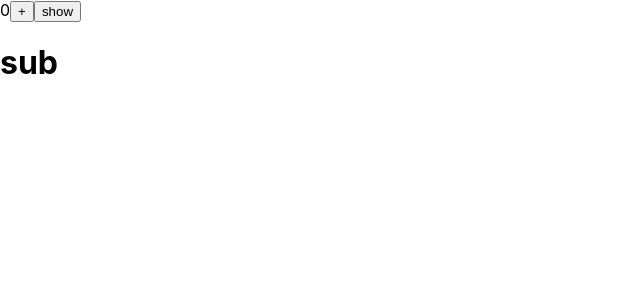
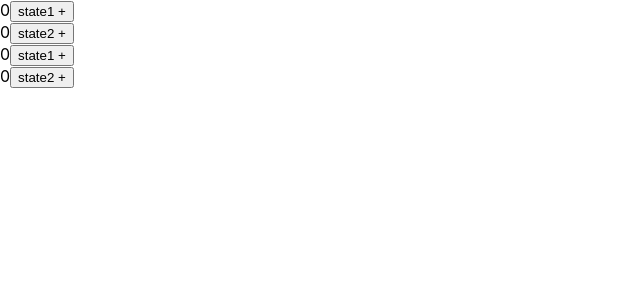
Before and after one commit to imwkdrh/react-20240709, a React (Create React App) app: page / in a window 1280 px wide. Shown: the top 300 px of the page, without its empty margins (0-640 px from the left). Built offline with nearby package versions, Linux system fonts and the light colour scheme.

Commit message:
2024-08-27 14:41

```diff
--- a/src/App.tsx
+++ b/src/App.tsx
@@ -11,6 +11,8 @@ import EventComponent from './interaction/EventComponent';
 import StateComponent from './interaction/StateComponent';
 import FowardingComponent from './interaction/ForwardingComponent';
 import HookComponent1 from './hook/HookComponent1';
+import HookComponent2 from './hook/HookComponent2';
+import CustomHook from './hook/CustomHook';
 
 function App() {
   return (
@@ -26,7 +28,9 @@ function App() {
       {/* <EventComponent/> */}
       {/* <StateComponent /> */}
       {/* <FowardingComponent /> */}
-      <HookComponent1 />
+      {/* <HookComponent1 /> */}
+      {/* <HookComponent2 /> */}
+      <CustomHook />
     </>
   );
 }
--- /dev/null
+++ b/src/hook/CustomHook.tsx
@@ -0,0 +1,81 @@
+import React, { useEffect, useState } from 'react'
+
+
+// Custom hook :
+// - 리액트에서는 훅 함수의 호출은 반드시 함수형 컴포넌트 코드 블럭에서만 호출 가능
+// - 함수명의 시작을 use로 시작하는 이름으로 작성하여 커스텀 훅 함수를 만들 수 있음
+// - 커스텀 훅에는 다른 훅 함수들이 포함될 수 있음
+
+
+
+
+
+
+
+    const useStateFunction = () => {
+        const [state1, setState1] = useState<number>(0);
+        const [state2, setState2] = useState<number>(0);
+
+
+        useEffect(() => {
+            console.log('state1 변경');
+        }, [state1]);
+
+        useEffect(() => {
+            console.log('state2 변경');
+        }, [state2]);
+        useEffect(() => {
+            console.log('state1 혹은 state2 변경');
+        }, [state1, state2]);
+
+
+        return { state1, state2, setState1, setState2 };
+    }
+
+
+
+
+export default function CustomHook() {
+
+    const { state1, state2, setState1, setState2 } = useStateFunction();
+
+    const onState1Add = () => {
+        setState1(state1 + 1);
+    }
+    const onState2Add = () => {
+        setState2(state2 + 1);
+    }
+
+    return (
+        <div>
+            <div>{state1}
+                <button onClick={onState1Add}>state1 +</button>
+            </div>
+            <div>{state2}
+                <button onClick={onState2Add}>state2 +</button></div>
+            <SubComponent />
+        </div>
+    )
+
+}
+    function SubComponent() {
+
+    const { state1, state2, setState1, setState2 } = useStateFunction();
+
+    const onState1Add = () => {
+        setState1(state1 + 1);
+    }
+    const onState2Add = () => {
+        setState2(state2 + 1);
+    }
+    return (
+        <div>
+            <div>{state1}
+                <button onClick={onState1Add}>state1 +</button>
+            </div>
+            <div>{state2}
+                <button onClick={onState2Add}>state2 +</button></div>
+        </div>
+    )
+
+    };
--- a/src/hook/HookComponent1.tsx
+++ b/src/hook/HookComponent1.tsx
@@ -1,88 +1,94 @@
 import React, { useEffect, useState } from 'react'
-import App from './../App';
-
-
 
 // Hook 함수 :
 // - react에서 컴포넌트의 상태와 생명주기에 따라 특정 작업을 수행하도록 하는 특별한 함수
 // - use로 시작하는 함수
 
-// - hook 함수의 종류
+// hook 함수의 종류
 // - useState : 컴포넌트의 상태 관리를 가능하게 해주는 함수, 상태 생성, 업데이트, 상태에 접근
-// - useEffect : 컴포넌트의 생명 주기에 따라  특정 작업을 수행할 수 있도록 하는 함수, mount, update, unmount에 해당하는 생명주기에 따라 실행
-// - useRef : 특정한 상태를 기억하기 위한 함수, 값이 변경되더라도 렌더링을 수행하고 싶지 않을때 DOM 요소를 기억하고 싶을 때 사용
+// - useEffect : 컴포넌트의 생명주기에 따라 특정 작업을 수행할 수 있도록 하는 함수, mount, update, unmount에 해당하는 생명주기에 따라 실행
+// - useRef : 특정한 상태를 기억하기 위한 함수, 값이 변경되더라도 렌더링을 수행하고 싶지 않을 때, DOM 요소를 기억하고 싶을 때 사용
 // - useContext : 컴포넌트 트리 상에서 전역적으로 상태를 공유하고자 할때 사용하는 함수
-// - useReducer : 상태 로직을 관리하는 함수, 상태 업데이트 로직을 컴포넌트 외부로 옮길 수 있게 하여 코드 관리를 수월하게 도와줌
-// - useCallback : 메모리 내에서 함수를 재사용할 수 있도록 하는 함수, 렌더링 없이 특정 함수를 실행할 수 있게 함.
+// - useReducer : 상태 로직을 관리하는 함수, 상태 업데이트 로직을 컴포넌트 외부로 옮길 수 있게하여 코드 관리를 수월하게 도와줌
+// - useCallback : 메모리 내에서 함수를 재사용할 수 있도록 하는 함수, 렌더링없이 특정 함수를 실행할 수 있게 함
 // - useMemo : 메모리 내에 계산된 값(함수 결과)을 저장하여 함수 재실행 없이 값을 사용할 수 있도록 하는 함수
 
-// hook 함수는 반드시 컴포넌트 코드 블럭 라인에 존재해야함
-// const [state2, setState2] = useState0<number>(0);
-
+// - hook 함수는 반드시 컴포넌트 코드 블럭 라인에 존재해야함
+// const [state2, setState2] = useState<number>(0);
 export default function HookComponent1() {
 
     const [state1, setState1] = useState<number>(0);
-    const [show, setShow] = useState<boolean>(true);
+    const [show, setShow] = useState<boolean>(false);
+
+    // - hook 함수는 반드시 컴포넌트 코드 블럭 라인에 존재해야함
     // const func = () => {
-    //     const [state3, setSate3] = useState<number>(0);
+    //     const [state3, setState3] = useState<number>(0);
     // }
 
-
-    // useEffect -
-    // -  컴포넌트의 생명주기에 따라 특정 함수를 호출하도록 하는 훅 함수
+    // useEffect :
+    // - 컴포넌트의 생명주기에 따라 특정 함수를 호출하도록 하는 훅 함수
     // - mount : 컴포넌트가 처음 화면에 등록되었을 때
-    // - update : 컴포넌트가 상태가 변경되어 리렌더링 되었을 때
-    // - unmount : 컴포넌트가 화면에서 제거될 때
+    // - update : 컴포넌트 상태가 변경되어 리렌더링 되었을 때
+    // - umount : 컴포넌트가 화면에서 제거될 때
     // - useEffect(호출할 콜백 함수, 스코프할 상태 배열);
-    // - 개발 실행 환경에서는 mount - unmount가 한번 실행 되고난 후 mount됨
+    // - 개발 실행 환경에서는 mount - unmount가 한번 실행되고난 후 다시 mount가 됨
 
     const onAddClickHandler = () => {
         setState1(state1 + 1);
-    }
+    };
 
     const onShowClickHandler = () => {
         setShow(!show);
     }
 
-    // mount시에만 실행
-    useEffect(() => { console.log('mount!') }, []);
-    // 스코프할 상태 배열을 지정하지 않은 경우 모든 상태가 바뀔 때 마다 실행됨
-    // useEffect(() => { console.log('두번째 effect!'); setState1(state1+1) });
+    // mount 시에만 실행
+    useEffect(() => {
+        // console.log('mount!');
+    }, []);
 
-    // 스코프할 상태 배열에 상태를 지정하면 지정한 상태가 바뀔때마다 함수가 호출됨
+    // 스코프할 상태 배열을 지정하지 않은 경우 모든 상태가 바뀔때마다 실행됨
+    // useEffect(() => {
+    //     console.log('두번째 effect');
+    //     setState1(state1 + 1);
+    // });
+
+    // 스코프할 상태 배열에 상태를 지정하면 지정한 상태가 바뀔때 마다 함수가 호출됨
     useEffect(() => {
-        // 스코프할 상태 배열에 지정한 상태를 해당 effect에서 변경하면 무한 호출됨
-        /*setState1(state1 + 1);*/
-        console.log('state1 상태 변경!')
+        // 스코프할 상태 배열에 지정한 상태를 해당 effect에서 변경하면 무한 호출 됨
+        // setState1(state1 + 1);
+        // console.log('state1 상태 변경!');
     }, [state1]);
 
     // 스코프할 상태 배열에 두 개 이상의 상태를 지정할 수 있음
     // 배열에 포함된 상태 중 하나라도 변경되면 effect가 발생
-    useEffect(() => { console.log('state1 혹은 show가 변경됨') }, [state1, show])
+    useEffect(() => {
+        // console.log('state1 혹은 show가 변경됨');
+    }, [state1, show]);
+
     return (
         <div>
             {state1}
-            <button onClick={(onAddClickHandler)}>+</button>
-            <button onClick={(onShowClickHandler)}>show</button>
+            <button onClick={onAddClickHandler}>+</button>
+            <button onClick={onShowClickHandler}>show</button>
             {show && <SubComponent />}
         </div>
-
     )
 }
 
-function SubComponent() {
+function SubComponent () {
 
+    // 전달한 콜백 함수의 return으로 컴포넌트가 umount 될때 실행할 함수를 반환
+    // 상태 스코프와 연결하여 사용할 필요가 없음
     useEffect(() => {
-        // 전달한 콜백 함수의 return으로 컴포넌트가 unmount 될 때 실행할 함수를 반환
-        // 상태 스코프와 연결하여 사용할 필요가 없음
         console.log('sub component mount!');
-        return () => { console.log('sub component unmount!') }
 
+        return () => {
+            console.log('sub compnent unmount!');
+        };
     }, []);
 
-
     return (
-
         <h1>sub</h1>
     )
+
 }
--- /dev/null
+++ b/src/hook/HookComponent2.tsx
@@ -0,0 +1,59 @@
+import React, { useRef, useState } from 'react'
+
+export default function HookComponent2() {
+
+    // useRef
+    // - 렌더링 작업 없이 값을 기억하고 변경하고자 할때 사용
+    // - DOM 요소를 참조하기 위해 자주 사용
+    // - const 변수 = useRef<타입>(초기값)
+
+    // DOM 요소를 참조하기 위해 useRef 사용할 경우
+    const inputRef = useRef<HTMLInputElement>(null);
+
+    const imageInputRef = useRef<HTMLInputElement>(null);
+    const [imageUrl, setImageUrl] = useState<string>('');
+
+    const onButtonClickHandler = () => {
+        // const inputElement = document.getElementById('input');
+        // inputElement?.focus();
+
+        // useRef로 생성한 참조 객체는 해당 변수의 current속성에 들어있음
+        // 특정 객체에서 속성및 메서드를 호추하려할 때 변수의 값이 null 혹은 underfind가 아닌상태에서만
+        // 작업을 수행하도록 하려면 변수?.속성 혹은 변수?.메서드()로 지정
+        // inputRef.current?.focus();
+
+        if (!inputRef.current) return;
+        inputRef.current.focus();
+    };
+
+    const onImageInputChangeHandler = () => {
+        const { current } = imageInputRef;
+        if (!current) return;
+        if (!current.files) return;
+
+        const file = current.files[0];
+        const fileReader = new FileReader();
+        fileReader.readAsDataURL(file);
+        fileReader.onloadend = () => {
+            setImageUrl(fileReader.result as string);
+        };
+
+    };
+    const onImageButtonClickHandler = () => {
+        const { current } = imageInputRef;
+        if (!current) return;
+        current.click();
+
+    };
+    return (
+        <div>
+            <input ref={inputRef} id='input' />
+            <button onClick={onButtonClickHandler}>focus</button>
+            <div>
+                <img width={ 100 } height={100} src={imageUrl} />
+                <input style={{ display: 'none' }} ref={imageInputRef} type="file" accept='image/*' onChange={onImageInputChangeHandler} />
+                <button onClick={onImageButtonClickHandler}>이미지 등록</button>
+            </div>
+        </div>
+    )
+}
```
